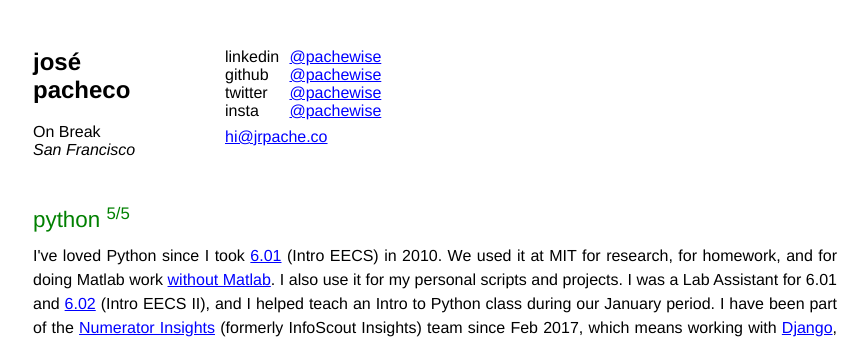
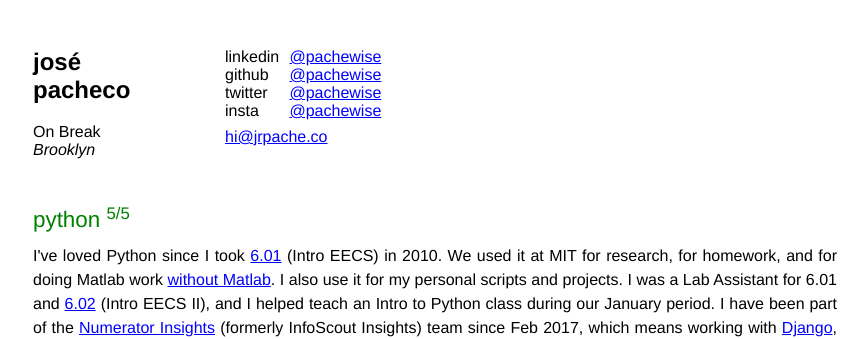
Before and after one commit to pachewise/pachewise.github.io, a Jekyll site: the page built from index.md, in a window 1280 px wide. Shown: the top 339 px of the page, without its empty margins (15-883 px from the left). Built offline with Jekyll 4.4.1, drawn with Linux system fonts in a browser that asks for light colours.

Commit message:
fix city template

```diff
--- a/_includes/header.html
+++ b/_includes/header.html
@@ -4,7 +4,7 @@
     <div id="logo">
       <h2 id="logotype"><a href="{{ site.baseurl }}">josé <br/>pacheco</a></h2>
       {{ personal.position }}{% if personal.company %} <a href="{{ personal.company_url }}">@{{ personal.company }}</a>{% endif %}<br/>
-      <em>San Francisco</em>
+      <em>{{ personal.city }}</em>
     </div>
     <div id="contact">
       <ul id="links">
```
